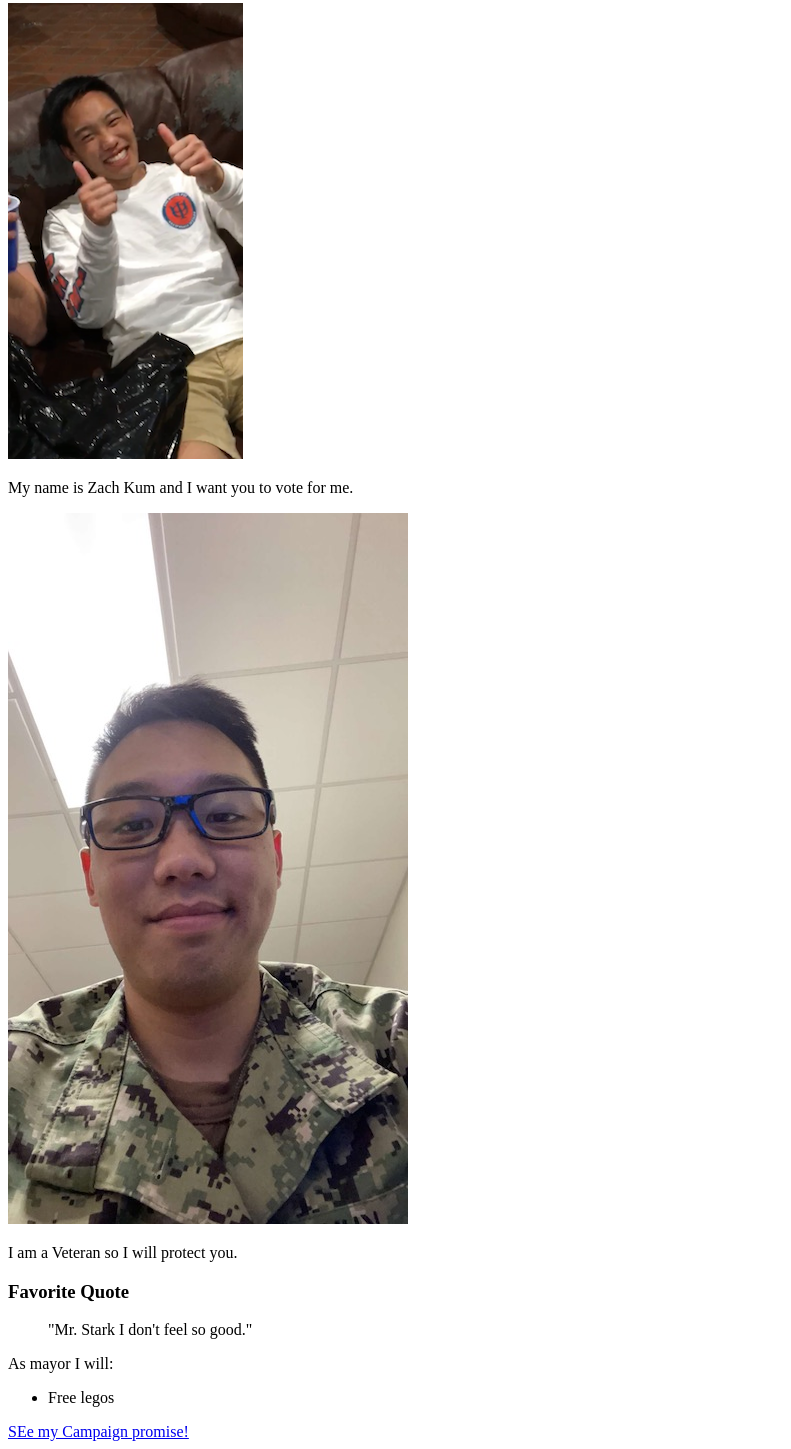
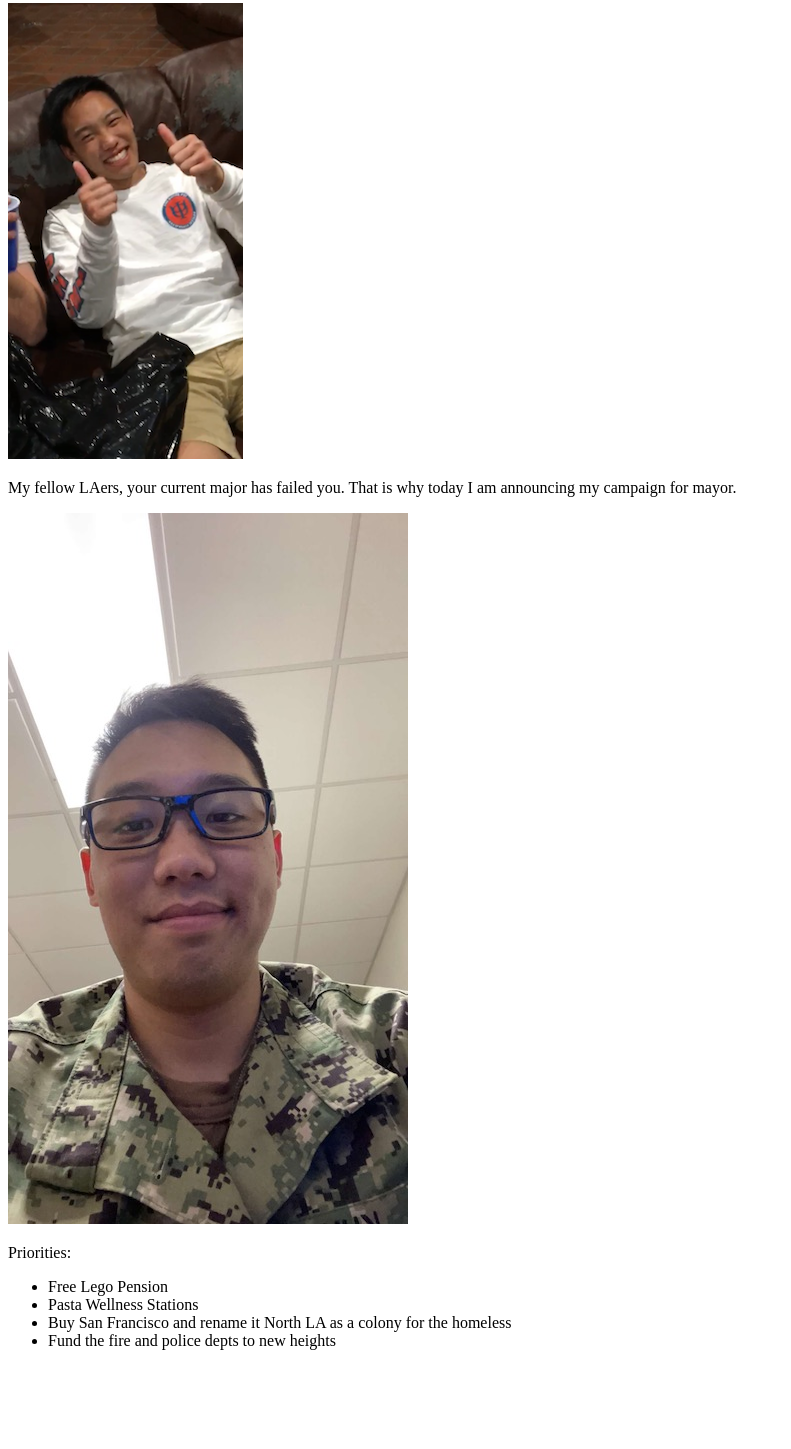
Before and after one commit to jackvanb/zachkum4mayor, a plain HTML site: page index.html in a window 1280 px wide. Shown: the part 77-1526 px from the top of the page, without its empty margins (0-791 px from the left). After the commit the page ends 1443 px from the top, so only its background shows below. Drawn offline with Linux system fonts and the light colour scheme.

Commit message:
Update index.html

```diff
--- a/index.html
+++ b/index.html
@@ -11,15 +11,14 @@
   <body>
     <h1>Zach Kum 4 Mayor</h1>
     <img src="./profile.png" alt="Zach Kum for mayor"></img>
-    <p>My name is Zach Kum and I want you to vote for me.</p>
+    <p>My fellow LAers, your current major has failed you. That is why today I am announcing my campaign for mayor.</p>
     <img src="./military.jpeg" alt="Zach Kum for mayor"></img>
-    <p>I am a Veteran so I will protect you.</p>
-    <h3>Favorite Quote</h3>
-    <blockquote>"Mr. Stark I don't feel so good."</blockquote>
-    <p>As mayor I will:</p>
+    <p>Priorities:</p>
     <ul>
-      <li>Free legos</li>
+      <li>Free Lego Pension</li>
+      <li>Pasta Wellness Stations</li>
+      <li>Buy San Francisco and rename it North LA as a colony for the homeless</li>
+      <li>Fund the fire and police depts to new heights</li>
     </ul>
-    <a href="./speech.html">SEe my Campaign promise!</a>
   </body>
 </html>
```
